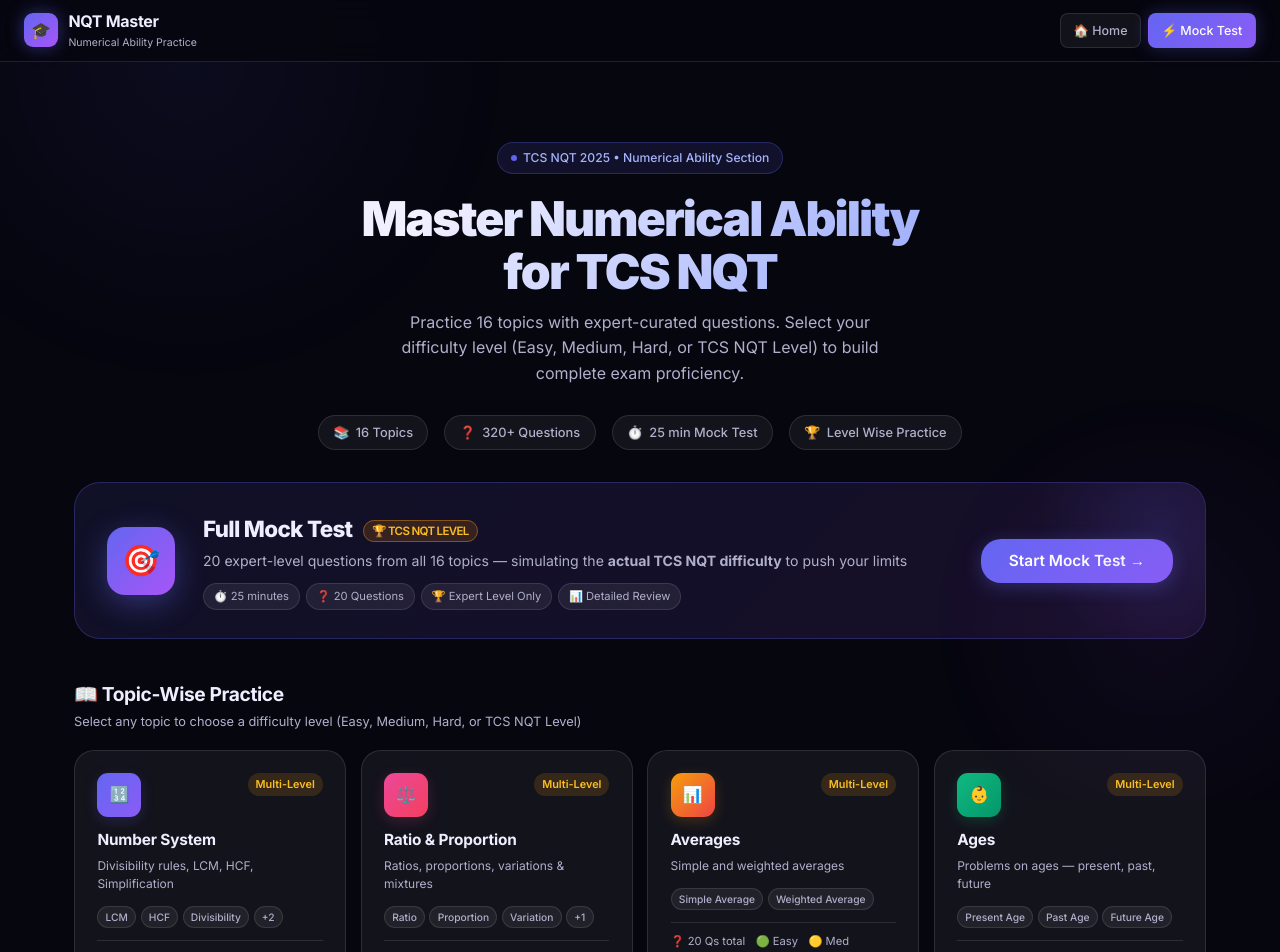
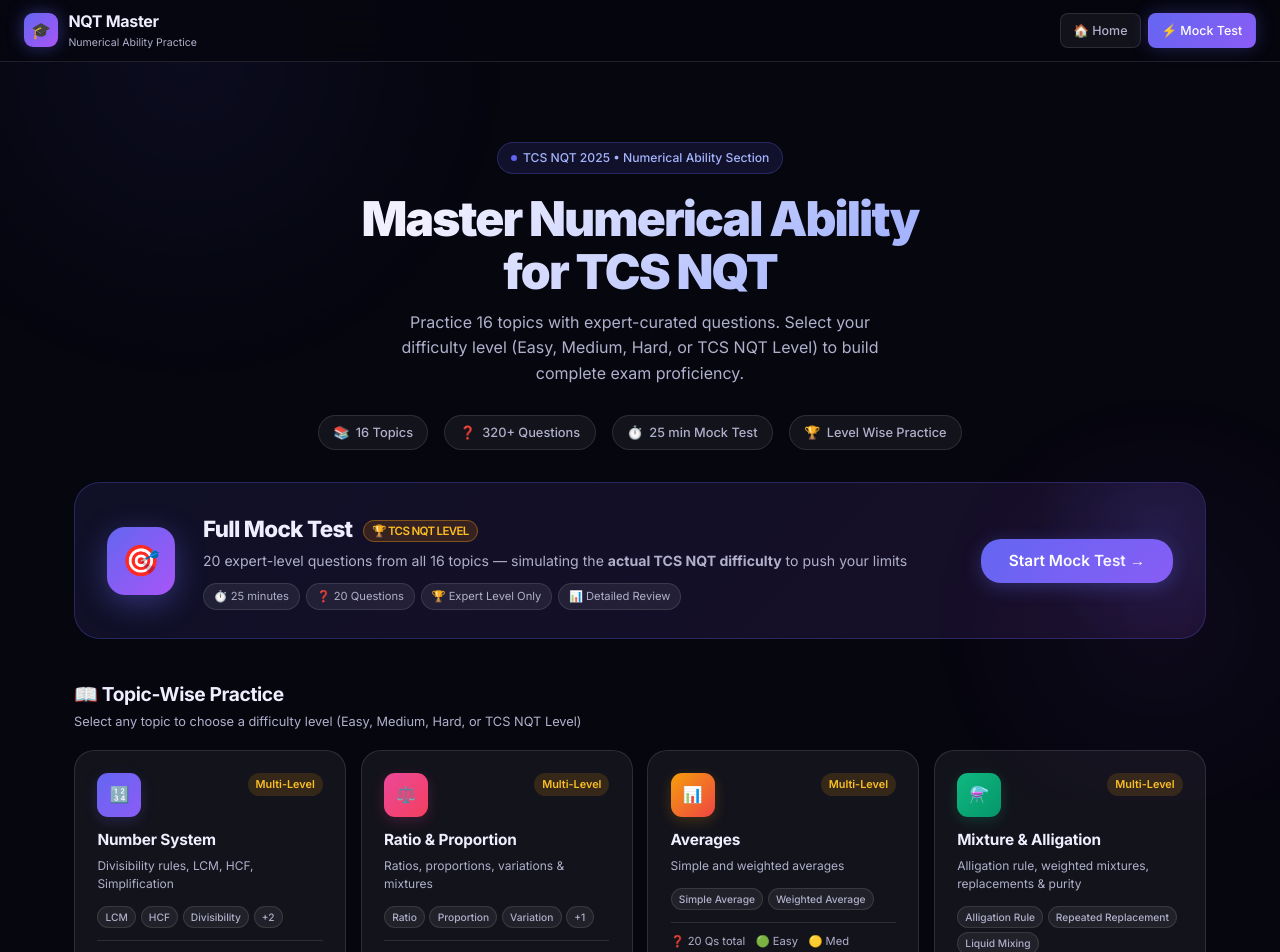
Before and after one commit to Rohith15119/NA, a React (Vite) app: page / in a window 1280 px wide. Shown: the top 952 px of the page. Built offline with nearby package versions, Linux system fonts and the light colour scheme; no server answers.

Commit message:
Replace Ages with Mixture & Alligation as a first-class topic, create dedicated mixture-alligation pools and update metadata

```diff
--- a/src/data/topics.js
+++ b/src/data/topics.js
@@ -41,18 +41,19 @@
     examWeight: '2 Q/A'
   },
   {
-    id: 'ages',
-    title: 'Ages',
-    icon: '👶',
-    description: 'Problems on ages — present, past, future',
-    subtopics: ['Present Age', 'Past Age', 'Future Age'],
+    id: 'mixture-alligation',
+    title: 'Mixture & Alligation',
+    icon: '⚗️',
+    description: 'Alligation rule, weighted mixtures, replacements & purity',
+    subtopics: ['Alligation Rule', 'Repeated Replacement', 'Liquid Mixing'],
     testSize: 10,
     duration: 15,
     color: '#10b981',
     gradient: 'linear-gradient(135deg, #10b981, #059669)',
-    difficulty: 'Easy',
-    examWeight: '1 Q/A'
+    difficulty: 'Hard',
+    examWeight: '2-3 Q/A'
   },
+
   {
     id: 'percentages',
     title: 'Percentages',
--- a/src/services/geminiService.js
+++ b/src/services/geminiService.js
@@ -31,14 +31,15 @@
     hard:   'multiple consecutive replacements changing average each time, average speed over mixed-mode journey, constrained max/min member value given average',
     expert: 'TCS NQT Actual Exam Level: Tricky consecutive replacements with varying values, weighted average variations of multiple subsets with overlapping constraints, and dynamic averages of Arithmetic Progressions (AP).'
   },
-  'ages': {
-    title: 'Ages',
-    subtopics: 'Present Ages, Past & Future Ages, Ratio of Ages, Multi-person Age Systems',
-    easy:   'two-person age problem with simple present/past equation',
-    medium: 'ratio of ages at two distinct points in time, three-person age equations',
-    hard:   'five+ persons with multiple ratio conditions across several different years, min/max age constraints',
-    expert: 'TCS NQT Actual Exam Level: Multi-generational age equations involving non-linear multipliers, ratios shifting with variable time periods, and system of inequalities restricting ages.'
+  'mixture-alligation': {
+    title: 'Mixture & Alligation',
+    subtopics: 'Weighted Mixtures, Alligation Rule, Repeated Replacements, Solution Concentration, Purity & Cost Optimization',
+    easy:   'simple mixing of two solutions with given percentages, basic ratio of mixtures',
+    medium: 'alligation rule to find ratio of two cost prices, replacement of chemical with water once',
+    hard:   'repeated replacement of liquid with water, multi-alloy gold mixing, cost minimization of multi-component blends',
+    expert: 'TCS NQT Actual Exam Level: Multi-stage repeated replacements with unequal fractions, multi-container weighted mixing with profit margins, and complex alligation of three or more components.'
   },
+
   'percentages': {
     title: 'Percentages',
     subtopics: 'Percentage Change, Successive Change, Percentage of Percentage, Elections, Population Growth, Expenditure',
```
Also changed, not shown: src/data/questionGenerator.js.
